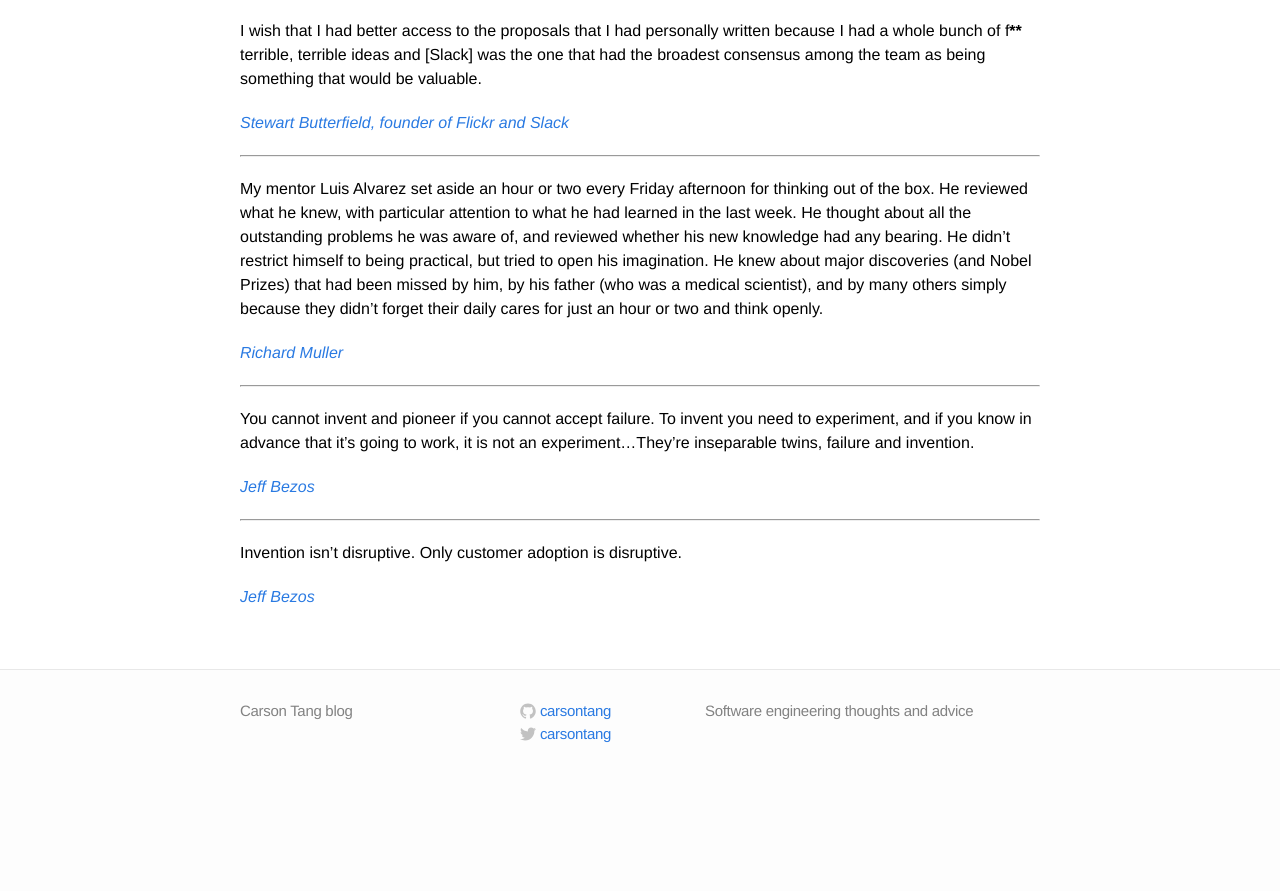
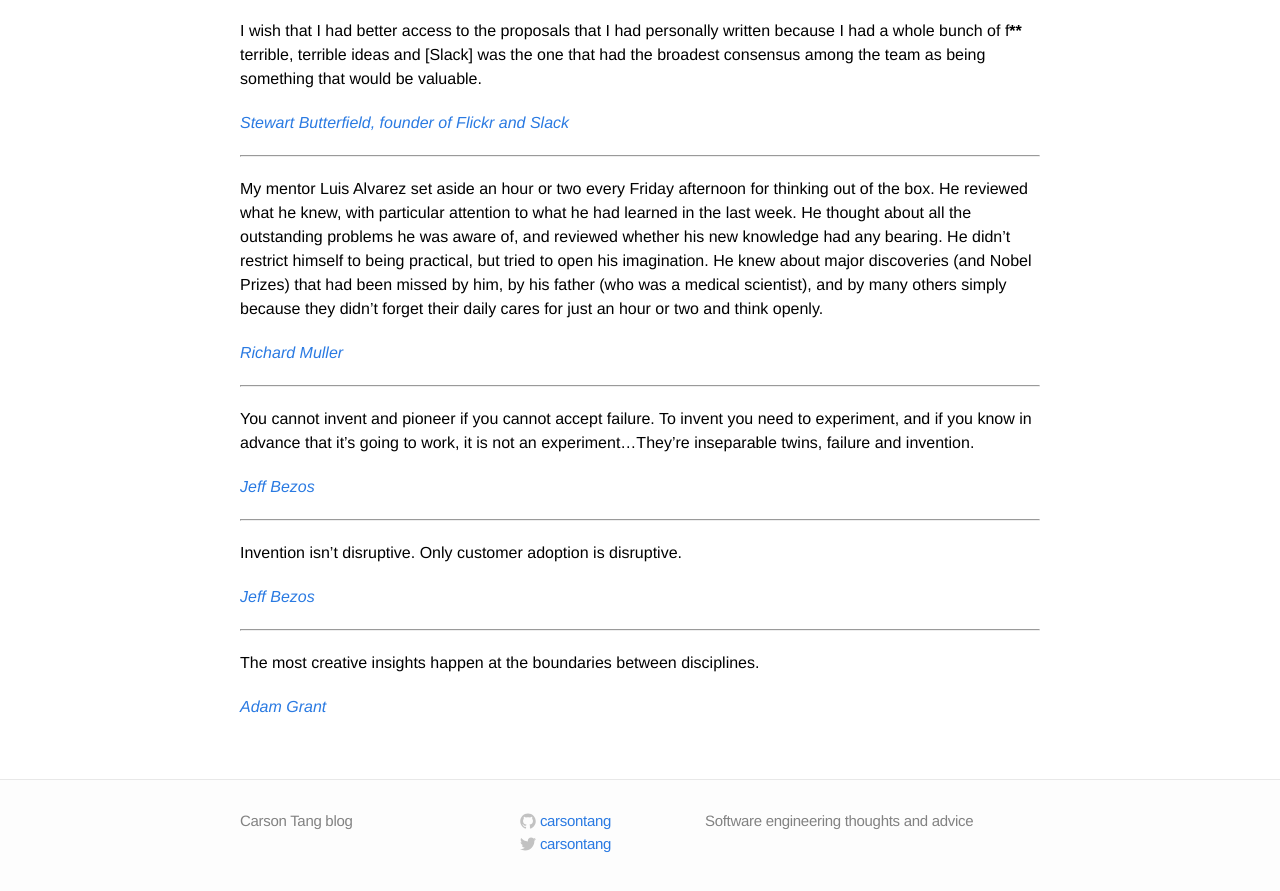
Before and after one commit to carsontang/carsontang.github.io, a Jekyll site: the page built from quotes.md, in a window 1280 px wide and 900 px high, scrolled down 7276 px. Shown: the top 891 px of the window. Built offline with Jekyll 4.4.1, drawn with Linux system fonts in a browser that asks for light colours; before the commit the page ends 8066 px from its top, so only the background shows below that.

Commit message:
Adam Grant's quote on creativity

```diff
--- a/quotes.md
+++ b/quotes.md
@@ -317,3 +317,9 @@ You cannot invent and pioneer if you cannot accept failure. To invent you need t
 Invention isn't disruptive. Only customer adoption is disruptive.
 
 *[Jeff Bezos](https://www.youtube.com/watch?v=LqL3tyCQ1yY#t=12m14s)*
+
+---
+
+The most creative insights happen at the boundaries between disciplines.
+
+*[Adam Grant](https://www.youtube.com/watch?v=T8ugPibs5Us&t=18m7s)*
```
